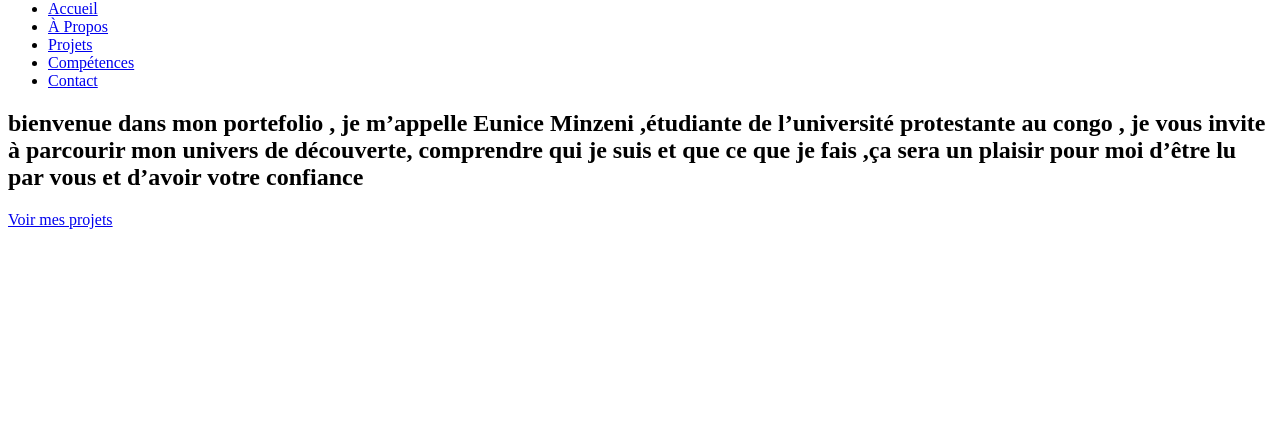
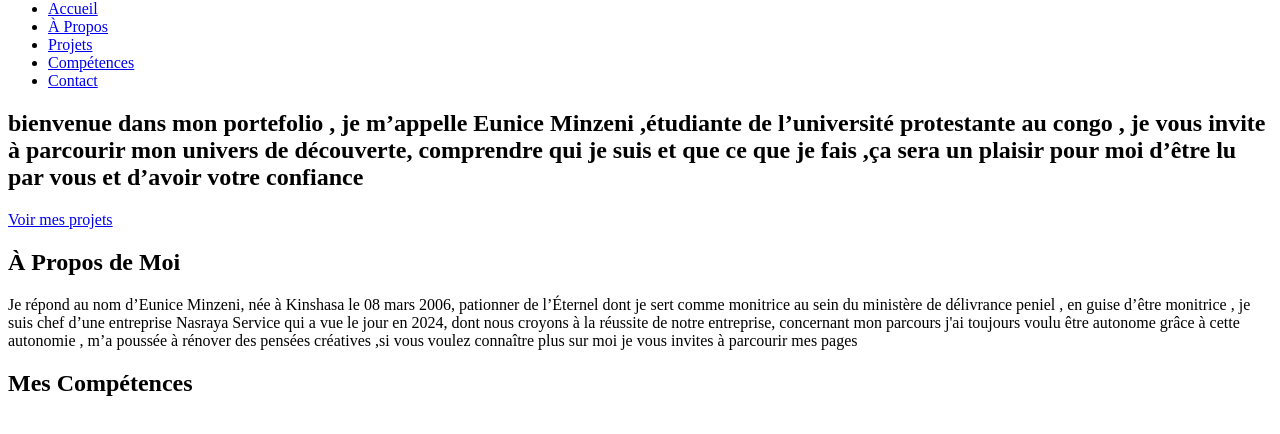
Before and after one commit to eunice020/mon_portfolio, a plain HTML site: page index.html in a window 1280 px wide. Shown: the part 42-476 px from the top of the page. Drawn offline with Linux system fonts and the light colour scheme.

Commit message:
Update index.html

```diff
--- a/index.html
+++ b/index.html
@@ -35,5 +35,23 @@
                 <a href="#projets" class="btn">Voir mes projets</a>
             </div>
         </section>
-</body>
-</html>
+        <section id="a-propos" class="about">
+            <h2>À Propos de Moi</h2>
+            <div class="about-content">
+                <p> Je répond au nom d’Eunice Minzeni,
+                    née à Kinshasa le 08 mars 2006,
+                    pationner de l’Éternel dont je sert comme monitrice
+                    au sein du ministère de délivrance peniel ,
+                    en guise d’être monitrice
+                    , je suis chef d’une entreprise Nasraya Service
+                    qui a  vue le jour en 2024, dont nous croyons à
+                    la réussite de notre entreprise, concernant mon parcours
+                    j'ai toujours voulu être autonome grâce à cette autonomie ,
+                    m’a poussée à rénover des pensées créatives ,si vous voulez
+                    connaître plus sur moi je vous invites à parcourir mes pages</p>
+                <section id="competences" class="skills">
+            <h2>Mes Compétences</h2>
+            <div class="skills-grid">
+                <div class="skill-item">
+        <body/>
+            <html/>
```
